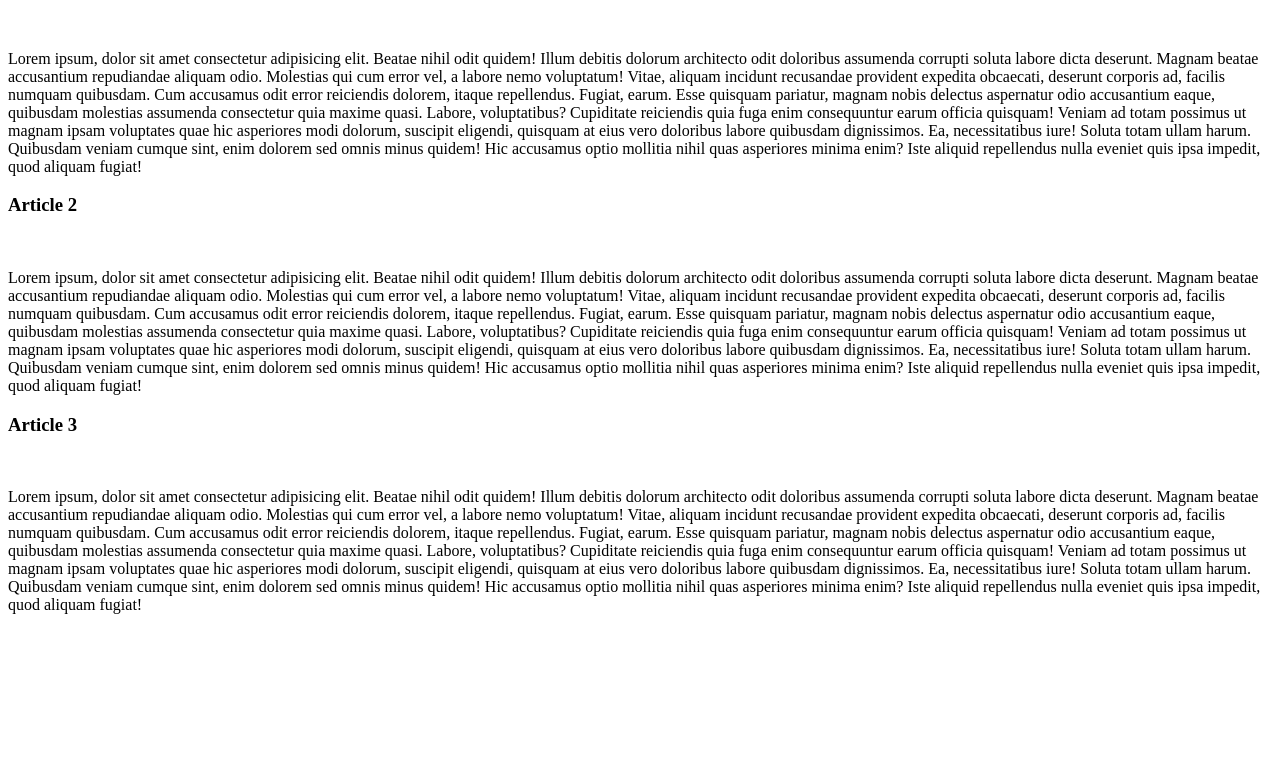
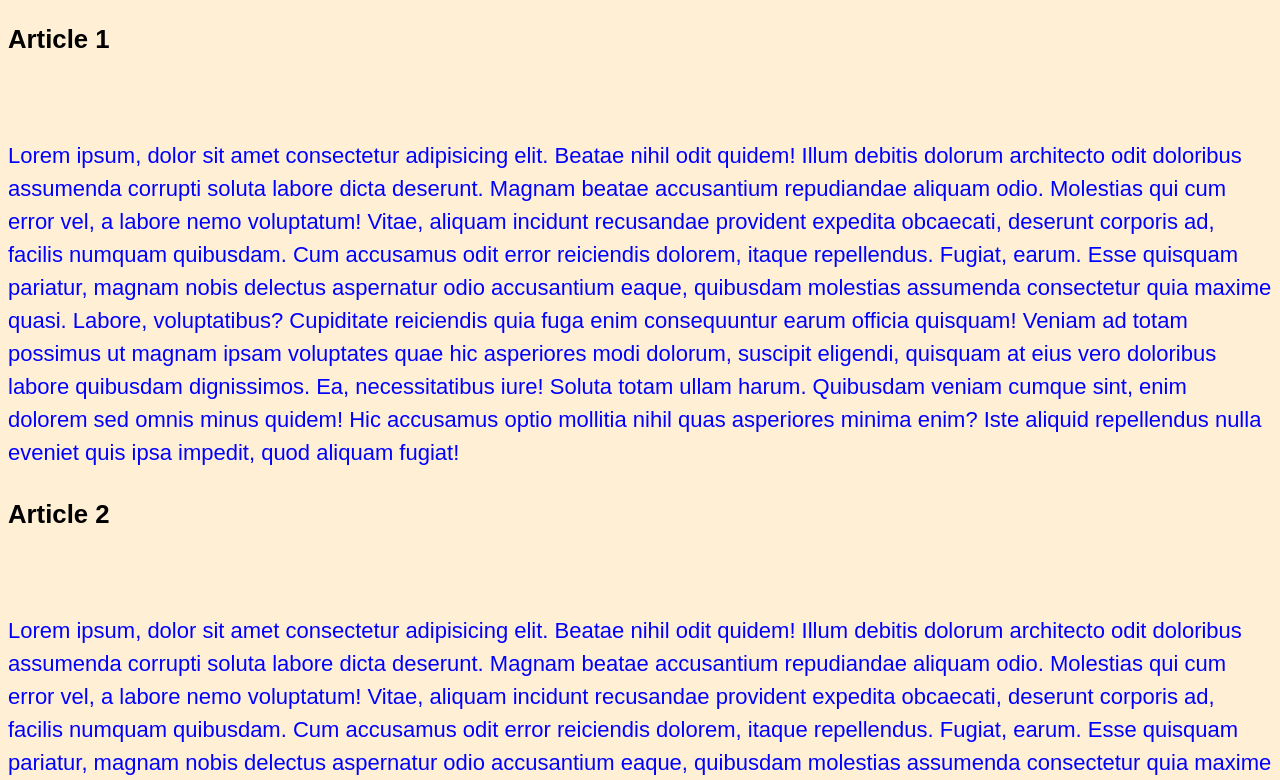
Before and after one commit to harishkumar-1509/html-css, a plain HTML site: page CSS-Basics/index.html in a window 1280 px wide. Shown: the part 105-885 px from the top of the page. Before the commit the page ends 800 px from the top, so only its background shows below. Drawn offline with Linux system fonts and the light colour scheme.

Commit message:
working on css units

```diff
--- a/CSS-Basics/css/style.css
+++ b/CSS-Basics/css/style.css
@@ -0,0 +1,45 @@
+/* Universal Selector */
+
+/* * {
+  font-family: monospace;
+}
+
+html {
+  font-size: 22px;
+}
+
+body {
+}
+
+p {
+  color: purple;
+}
+
+.grey {
+  color: grey;
+}
+
+h1,
+h3 {
+  color: blue;
+}
+
+.highlight {
+  text-transform: uppercase;
+  background-color: gold;
+} */
+
+body {
+  font-size: 22px;
+  font-family: Arial, Helvetica, sans-serif;
+  line-height: 1.5;
+  background: papayawhip;
+  /* color: darkblue; */
+  color: rgb(0, 0, 0);
+}
+
+p {
+  /* color: rgba(0, 0, 0, 0.5); */
+  /* color: #000000; */
+  color: #0000ff;
+}
--- a/CSS-Basics/index.html
+++ b/CSS-Basics/index.html
@@ -1,55 +1,84 @@
 <!DOCTYPE html>
 <html lang="en">
   <head>
-    <meta charset="UTF-8">
-    <meta name="viewport" content="width=device-width, initial-scale=1.0">
+    <meta charset="UTF-8" />
+    <meta name="viewport" content="width=device-width, initial-scale=1.0" />
     <title>Document</title>
-    <link rel="stylesheet" href="css/style.css">
+    <link rel="stylesheet" href="css/style.css" />
   </head>
   <body>
     <h1>CSS Selector</h1>
     <article>
       <h3>Article 1</h3>
-        <br>
-        <p>Lorem ipsum, dolor sit amet consectetur adipisicing elit. Beatae nihil odit quidem! Illum debitis dolorum architecto odit doloribus assumenda corrupti soluta labore dicta deserunt. Magnam beatae accusantium repudiandae aliquam odio.
-        Molestias qui cum error vel, a labore nemo voluptatum! Vitae, aliquam incidunt recusandae provident expedita obcaecati, deserunt corporis ad, facilis numquam quibusdam. Cum accusamus odit error reiciendis dolorem, itaque repellendus.
-        Fugiat, earum. Esse quisquam pariatur, magnam nobis delectus aspernatur odio accusantium eaque, quibusdam molestias assumenda consectetur quia maxime quasi. Labore, voluptatibus? Cupiditate reiciendis quia fuga enim consequuntur earum officia quisquam!
-        Veniam ad totam possimus ut magnam ipsam voluptates quae hic asperiores modi dolorum, suscipit eligendi, quisquam at eius vero doloribus labore quibusdam dignissimos. Ea, necessitatibus iure! Soluta totam ullam harum.
-        Quibusdam veniam cumque sint, enim dolorem sed omnis minus quidem! Hic accusamus optio mollitia nihil quas asperiores minima enim? Iste aliquid repellendus nulla eveniet quis ipsa impedit, quod aliquam fugiat!</p>
+      <br />
+      <p>
+        Lorem ipsum, dolor sit amet consectetur adipisicing elit. Beatae nihil
+        odit quidem! Illum debitis dolorum architecto odit doloribus assumenda
+        corrupti soluta labore dicta deserunt. Magnam beatae accusantium
+        repudiandae aliquam odio. Molestias qui cum error vel, a labore nemo
+        voluptatum! Vitae, aliquam incidunt recusandae provident expedita
+        obcaecati, deserunt corporis ad, facilis numquam quibusdam. Cum
+        accusamus odit error reiciendis dolorem, itaque repellendus. Fugiat,
+        earum. Esse quisquam pariatur, magnam nobis delectus aspernatur odio
+        accusantium eaque, quibusdam molestias assumenda consectetur quia maxime
+        quasi. <span class="highlight">Labore, voluptatibus</span>? Cupiditate
+        reiciendis quia fuga enim consequuntur earum officia quisquam! Veniam ad
+        totam possimus ut magnam ipsam voluptates quae hic asperiores modi
+        dolorum, suscipit eligendi, quisquam at eius vero doloribus labore
+        quibusdam dignissimos. Ea, necessitatibus iure! Soluta totam ullam
+        harum. Quibusdam veniam cumque sint, enim dolorem sed omnis minus
+        quidem! Hic accusamus optio mollitia nihil quas asperiores minima enim?
+        Iste aliquid repellendus nulla eveniet quis ipsa impedit, quod aliquam
+        fugiat!
+      </p>
     </article>
     <article>
       <h3>Article 2</h3>
-        <br>
-        <p>Lorem ipsum, dolor sit amet consectetur adipisicing elit. Beatae nihil odit quidem! Illum debitis dolorum
-            architecto odit doloribus assumenda corrupti soluta labore dicta deserunt. Magnam beatae accusantium repudiandae
-            aliquam odio.
-            Molestias qui cum error vel, a labore nemo voluptatum! Vitae, aliquam incidunt recusandae provident expedita
-            obcaecati, deserunt corporis ad, facilis numquam quibusdam. Cum accusamus odit error reiciendis dolorem, itaque
-            repellendus.
-            Fugiat, earum. Esse quisquam pariatur, magnam nobis delectus aspernatur odio accusantium eaque, quibusdam
-            molestias assumenda consectetur quia maxime quasi. Labore, voluptatibus? Cupiditate reiciendis quia fuga enim
-            consequuntur earum officia quisquam!
-            Veniam ad totam possimus ut magnam ipsam voluptates quae hic asperiores modi dolorum, suscipit eligendi,
-            quisquam at eius vero doloribus labore quibusdam dignissimos. Ea, necessitatibus iure! Soluta totam ullam harum.
-            Quibusdam veniam cumque sint, enim dolorem sed omnis minus quidem! Hic accusamus optio mollitia nihil quas
-            asperiores minima enim? Iste aliquid repellendus nulla eveniet quis ipsa impedit, quod aliquam fugiat!</p>
+      <br />
+      <p class="grey">
+        Lorem ipsum, dolor sit amet consectetur adipisicing elit. Beatae nihil
+        odit quidem! Illum debitis dolorum architecto odit doloribus assumenda
+        corrupti soluta labore dicta deserunt. Magnam beatae accusantium
+        repudiandae aliquam odio. Molestias qui cum error vel, a labore nemo
+        voluptatum! Vitae, aliquam incidunt recusandae provident expedita
+        obcaecati, deserunt corporis ad, facilis numquam quibusdam. Cum
+        accusamus odit error reiciendis dolorem, itaque repellendus. Fugiat,
+        earum. Esse quisquam pariatur, magnam nobis delectus aspernatur odio
+        accusantium eaque, quibusdam molestias assumenda consectetur quia maxime
+        quasi. <span class="highlight">Labore, voluptatibus</span>? Cupiditate
+        reiciendis quia fuga enim consequuntur earum officia quisquam! Veniam ad
+        totam possimus ut magnam ipsam voluptates quae hic asperiores modi
+        dolorum, suscipit eligendi, quisquam at eius vero doloribus labore
+        quibusdam dignissimos. Ea, necessitatibus iure! Soluta totam ullam
+        harum. Quibusdam veniam cumque sint, enim dolorem sed omnis minus
+        quidem! Hic accusamus optio mollitia nihil quas asperiores minima enim?
+        Iste aliquid repellendus nulla eveniet quis ipsa impedit, quod aliquam
+        fugiat!
+      </p>
     </article>
     <article>
       <h3>Article 3</h3>
-        <br>
-        <p>Lorem ipsum, dolor sit amet consectetur adipisicing elit. Beatae nihil odit quidem! Illum debitis dolorum
-            architecto odit doloribus assumenda corrupti soluta labore dicta deserunt. Magnam beatae accusantium repudiandae
-            aliquam odio.
-            Molestias qui cum error vel, a labore nemo voluptatum! Vitae, aliquam incidunt recusandae provident expedita
-            obcaecati, deserunt corporis ad, facilis numquam quibusdam. Cum accusamus odit error reiciendis dolorem, itaque
-            repellendus.
-            Fugiat, earum. Esse quisquam pariatur, magnam nobis delectus aspernatur odio accusantium eaque, quibusdam
-            molestias assumenda consectetur quia maxime quasi. Labore, voluptatibus? Cupiditate reiciendis quia fuga enim
-            consequuntur earum officia quisquam!
-            Veniam ad totam possimus ut magnam ipsam voluptates quae hic asperiores modi dolorum, suscipit eligendi,
-            quisquam at eius vero doloribus labore quibusdam dignissimos. Ea, necessitatibus iure! Soluta totam ullam harum.
-            Quibusdam veniam cumque sint, enim dolorem sed omnis minus quidem! Hic accusamus optio mollitia nihil quas
-            asperiores minima enim? Iste aliquid repellendus nulla eveniet quis ipsa impedit, quod aliquam fugiat!</p>
+      <br />
+      <p class="grey">
+        Lorem ipsum, dolor sit amet consectetur adipisicing elit. Beatae nihil
+        odit quidem! Illum debitis dolorum architecto odit doloribus assumenda
+        corrupti soluta labore dicta deserunt. Magnam beatae accusantium
+        repudiandae aliquam odio. Molestias qui cum error vel, a labore nemo
+        voluptatum! Vitae, aliquam incidunt recusandae provident expedita
+        obcaecati, deserunt corporis ad, facilis numquam quibusdam. Cum
+        accusamus odit error reiciendis dolorem, itaque repellendus. Fugiat,
+        earum. Esse quisquam pariatur, magnam nobis delectus aspernatur odio
+        accusantium eaque, quibusdam molestias assumenda consectetur quia maxime
+        quasi. <span class="highlight">Labore, voluptatibus</span>? Cupiditate
+        reiciendis quia fuga enim consequuntur earum officia quisquam! Veniam ad
+        totam possimus ut magnam ipsam voluptates quae hic asperiores modi
+        dolorum, suscipit eligendi, quisquam at eius vero doloribus labore
+        quibusdam dignissimos. Ea, necessitatibus iure! Soluta totam ullam
+        harum. Quibusdam veniam cumque sint, enim dolorem sed omnis minus
+        quidem! Hic accusamus optio mollitia nihil quas asperiores minima enim?
+        Iste aliquid repellendus nulla eveniet quis ipsa impedit, quod aliquam
+        fugiat!
+      </p>
     </article>
   </body>
 </html>
```
Also changed, not shown: CSS-Basics/css/units.css (added, +8 -0 lines), CSS-Basics/units.html (added, +20 -0 lines). Lines whose indentation alone changed are shown as unchanged.
